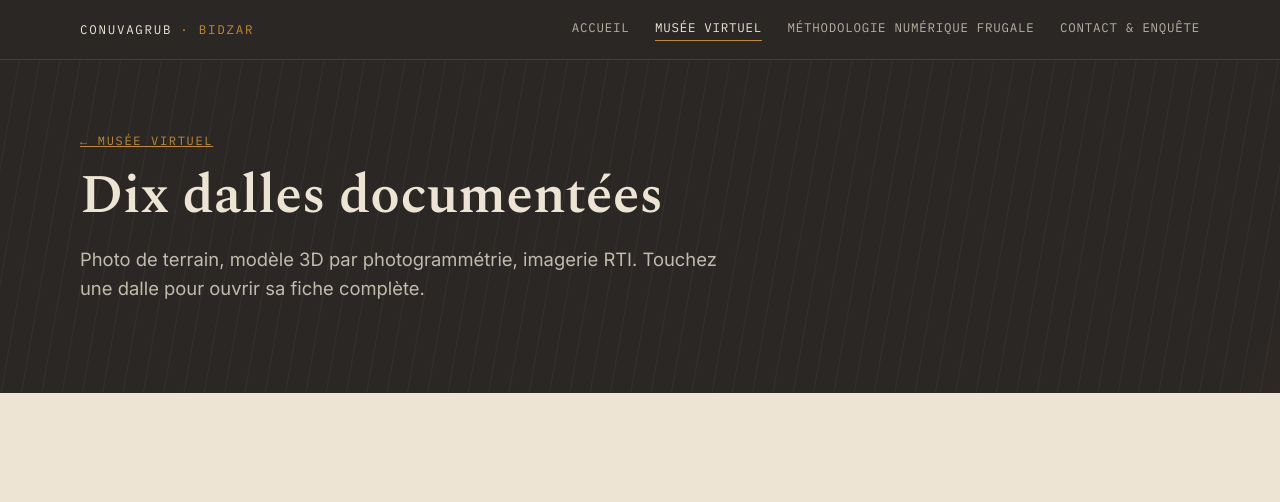
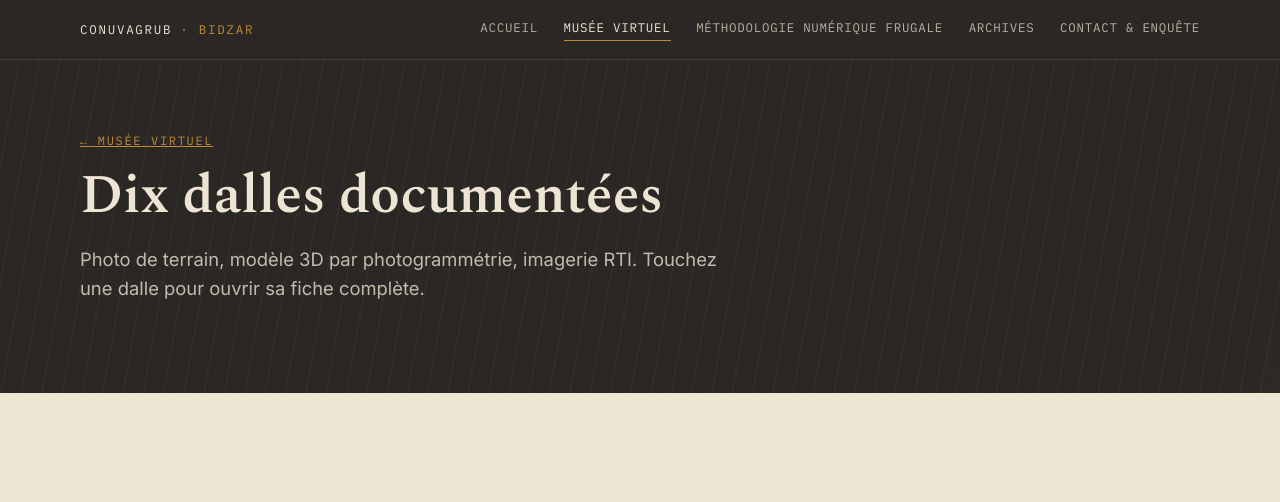
Before and after one commit to yrosenius-hash/gravures-rupestres-bidzar, a plain HTML site: page galerie.html in a window 1280 px wide. Shown: the top 502 px of the page. Drawn offline with nearby package versions, Linux system fonts and the light colour scheme.

Commit message:
Add files via upload

```diff
--- a/galerie.html
+++ b/galerie.html
@@ -15,6 +15,7 @@
       <a href="index.html">Accueil</a>
       <a href="musee-virtuel.html" aria-current="page">Musée virtuel</a>
       <a href="methodologie.html">Méthodologie numérique frugale</a>
+      <a href="archive.html">Archives</a>
       <a href="contact.html">Contact &amp; enquête</a>
     </nav>
   </div>
```
